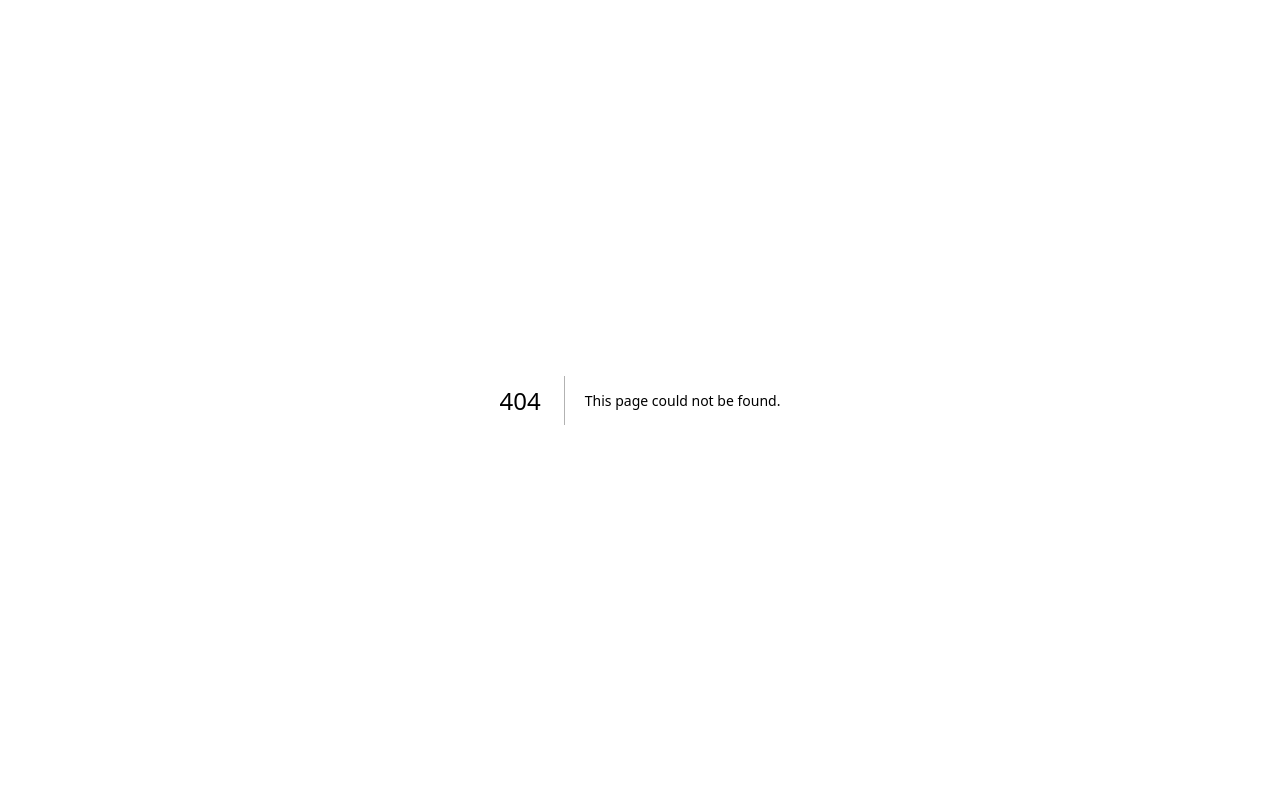
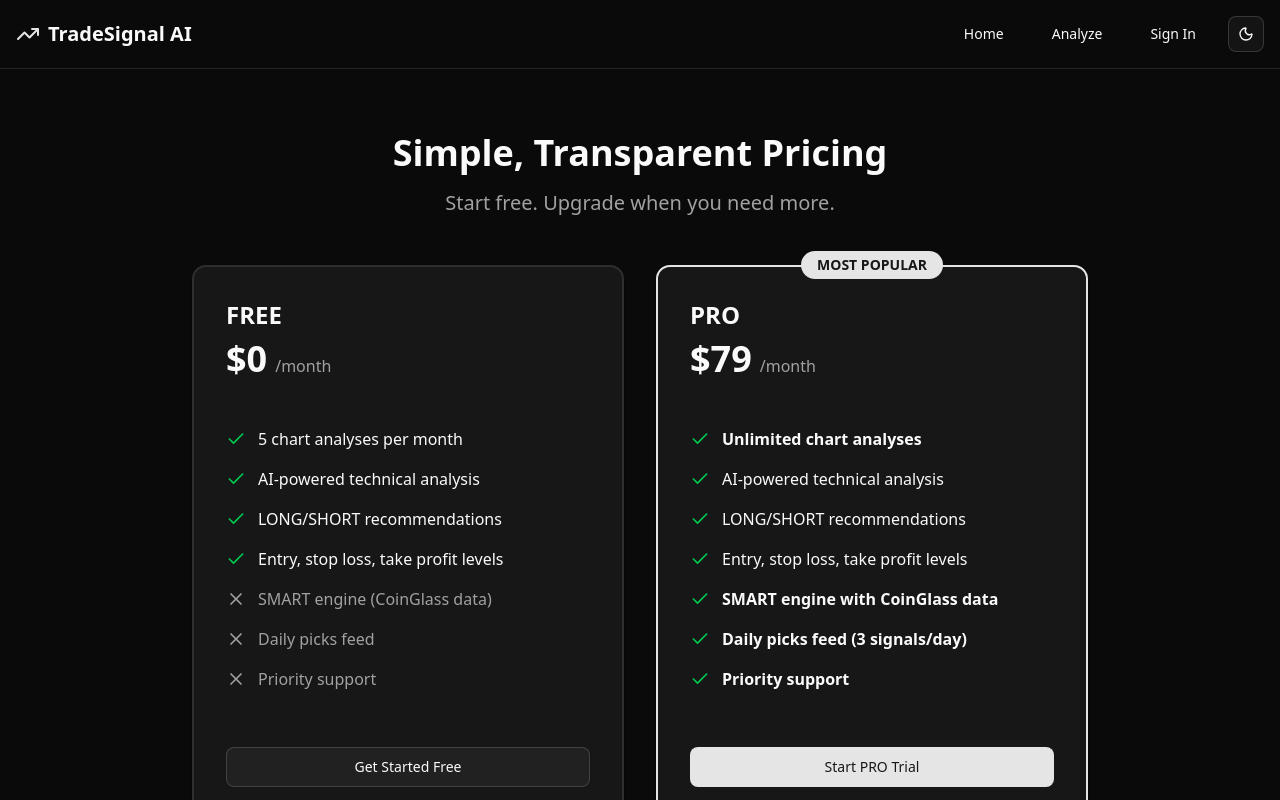
Before and after one commit to DanySCC/tradesignal-web, a Next.js app: page /pricing in a window 1280 px wide. Before the commit this address had no page. Shown: the top 800 px of the page. Built offline with nearby package versions, Linux system fonts and the light colour scheme.

Commit message:
feat: Add pricing page with FREE and PRO tiers
- Create /pricing route with two-tier comparison
- FREE: 5 analyses/month, basic features
- PRO: Unlimited analyses, SMART engine, daily picks (9/mo)
- Include FAQ section
- Update homepage navigation with working links

```diff
--- a/src/app/page.tsx
+++ b/src/app/page.tsx
@@ -15,9 +15,15 @@ export default function Home() {
             <span className="text-xl font-bold">TradeSignal AI</span>
           </div>
           <div className="flex items-center gap-4">
-            <Button variant="ghost">Features</Button>
-            <Button variant="ghost">Pricing</Button>
-            <Button variant="ghost">Sign In</Button>
+            <Button variant="ghost" asChild>
+              <Link href="/analyze">Features</Link>
+            </Button>
+            <Button variant="ghost" asChild>
+              <Link href="/pricing">Pricing</Link>
+            </Button>
+            <Button variant="ghost" asChild>
+              <Link href="/auth/signin">Sign In</Link>
+            </Button>
             <ThemeToggle />
           </div>
         </div>
--- /dev/null
+++ b/src/app/pricing/page.tsx
@@ -0,0 +1,198 @@
+import { ThemeToggle } from "@/components/theme-toggle";
+import { Button } from "@/components/ui/button";
+import { Card } from "@/components/ui/card";
+import { TrendingUp, Check, X } from "lucide-react";
+import Link from "next/link";
+
+export default function PricingPage() {
+  return (
+    <div className="min-h-screen bg-background">
+      {/* Navigation */}
+      <nav className="border-b">
+        <div className="container mx-auto px-4 py-4 flex items-center justify-between">
+          <Link href="/" className="flex items-center gap-2">
+            <TrendingUp className="h-6 w-6 text-primary" />
+            <span className="text-xl font-bold">TradeSignal AI</span>
+          </Link>
+          <div className="flex items-center gap-4">
+            <Button variant="ghost" asChild>
+              <Link href="/">Home</Link>
+            </Button>
+            <Button variant="ghost" asChild>
+              <Link href="/analyze">Analyze</Link>
+            </Button>
+            <Button variant="ghost" asChild>
+              <Link href="/auth/signin">Sign In</Link>
+            </Button>
+            <ThemeToggle />
+          </div>
+        </div>
+      </nav>
+
+      {/* Pricing Section */}
+      <section className="container mx-auto px-4 py-16">
+        <div className="text-center mb-12">
+          <h1 className="text-4xl font-bold mb-4">
+            Simple, Transparent Pricing
+          </h1>
+          <p className="text-xl text-muted-foreground">
+            Start free. Upgrade when you need more.
+          </p>
+        </div>
+
+        <div className="grid md:grid-cols-2 gap-8 max-w-4xl mx-auto">
+          {/* FREE Tier */}
+          <Card className="p-8 border-2">
+            <div className="mb-6">
+              <h2 className="text-2xl font-bold mb-2">FREE</h2>
+              <div className="flex items-baseline gap-2">
+                <span className="text-4xl font-bold">$0</span>
+                <span className="text-muted-foreground">/month</span>
+              </div>
+            </div>
+
+            <ul className="space-y-4 mb-8">
+              <li className="flex items-start gap-3">
+                <Check className="h-5 w-5 text-green-500 flex-shrink-0 mt-0.5" />
+                <span>5 chart analyses per month</span>
+              </li>
+              <li className="flex items-start gap-3">
+                <Check className="h-5 w-5 text-green-500 flex-shrink-0 mt-0.5" />
+                <span>AI-powered technical analysis</span>
+              </li>
+              <li className="flex items-start gap-3">
+                <Check className="h-5 w-5 text-green-500 flex-shrink-0 mt-0.5" />
+                <span>LONG/SHORT recommendations</span>
+              </li>
+              <li className="flex items-start gap-3">
+                <Check className="h-5 w-5 text-green-500 flex-shrink-0 mt-0.5" />
+                <span>Entry, stop loss, take profit levels</span>
+              </li>
+              <li className="flex items-start gap-3">
+                <X className="h-5 w-5 text-muted-foreground flex-shrink-0 mt-0.5" />
+                <span className="text-muted-foreground">SMART engine (CoinGlass data)</span>
+              </li>
+              <li className="flex items-start gap-3">
+                <X className="h-5 w-5 text-muted-foreground flex-shrink-0 mt-0.5" />
+                <span className="text-muted-foreground">Daily picks feed</span>
+              </li>
+              <li className="flex items-start gap-3">
+                <X className="h-5 w-5 text-muted-foreground flex-shrink-0 mt-0.5" />
+                <span className="text-muted-foreground">Priority support</span>
+              </li>
+            </ul>
+
+            <Button size="lg" variant="outline" className="w-full" asChild>
+              <Link href="/auth/signup">Get Started Free</Link>
+            </Button>
+          </Card>
+
+          {/* PRO Tier */}
+          <Card className="p-8 border-2 border-primary relative">
+            <div className="absolute -top-4 left-1/2 -translate-x-1/2 bg-primary text-primary-foreground px-4 py-1 rounded-full text-sm font-semibold">
+              MOST POPULAR
+            </div>
+
+            <div className="mb-6">
+              <h2 className="text-2xl font-bold mb-2">PRO</h2>
+              <div className="flex items-baseline gap-2">
+                <span className="text-4xl font-bold">$79</span>
+                <span className="text-muted-foreground">/month</span>
+              </div>
+            </div>
+
+            <ul className="space-y-4 mb-8">
+              <li className="flex items-start gap-3">
+                <Check className="h-5 w-5 text-green-500 flex-shrink-0 mt-0.5" />
+                <span className="font-semibold">Unlimited chart analyses</span>
+              </li>
+              <li className="flex items-start gap-3">
+                <Check className="h-5 w-5 text-green-500 flex-shrink-0 mt-0.5" />
+                <span>AI-powered technical analysis</span>
+              </li>
+              <li className="flex items-start gap-3">
+                <Check className="h-5 w-5 text-green-500 flex-shrink-0 mt-0.5" />
+                <span>LONG/SHORT recommendations</span>
+              </li>
+              <li className="flex items-start gap-3">
+                <Check className="h-5 w-5 text-green-500 flex-shrink-0 mt-0.5" />
+                <span>Entry, stop loss, take profit levels</span>
+              </li>
+              <li className="flex items-start gap-3">
+                <Check className="h-5 w-5 text-green-500 flex-shrink-0 mt-0.5" />
+                <span className="font-semibold">SMART engine with CoinGlass data</span>
+              </li>
+              <li className="flex items-start gap-3">
+                <Check className="h-5 w-5 text-green-500 flex-shrink-0 mt-0.5" />
+                <span className="font-semibold">Daily picks feed (3 signals/day)</span>
+              </li>
+              <li className="flex items-start gap-3">
+                <Check className="h-5 w-5 text-green-500 flex-shrink-0 mt-0.5" />
+                <span className="font-semibold">Priority support</span>
+              </li>
+            </ul>
+
+            <Button size="lg" className="w-full" asChild>
+              <Link href="/auth/signup">Start PRO Trial</Link>
+            </Button>
+
+            <p className="text-center text-sm text-muted-foreground mt-4">
+              Cancel anytime. No long-term contracts.
+            </p>
+          </Card>
+        </div>
+
+        {/* FAQ Section */}
+        <div className="mt-20 max-w-3xl mx-auto">
+          <h2 className="text-3xl font-bold text-center mb-12">
+            Frequently Asked Questions
+          </h2>
+
+          <div className="space-y-6">
+            <Card className="p-6">
+              <h3 className="font-semibold mb-2">What's included in the FREE tier?</h3>
+              <p className="text-muted-foreground">
+                You get 5 chart analyses per month with AI-powered technical analysis, including LONG/SHORT recommendations and price levels.
+              </p>
+            </Card>
+
+            <Card className="p-6">
+              <h3 className="font-semibold mb-2">What is the SMART engine?</h3>
+              <p className="text-muted-foreground">
+                The SMART engine uses real-time CoinGlass liquidation data, funding rates, and long/short ratios to validate or override technical analysis. It helps you avoid liquidation zones and trade with the smart money.
+              </p>
+            </Card>
+
+            <Card className="p-6">
+              <h3 className="font-semibold mb-2">Can I upgrade or downgrade anytime?</h3>
+              <p className="text-muted-foreground">
+                Yes! Upgrade to PRO anytime. Downgrade at the end of your billing cycle. No penalties, no questions asked.
+              </p>
+            </Card>
+
+            <Card className="p-6">
+              <h3 className="font-semibold mb-2">Do you offer refunds?</h3>
+              <p className="text-muted-foreground">
+                We offer a 7-day money-back guarantee. If you're not satisfied within the first week, we'll refund your payment in full.
+              </p>
+            </Card>
+
+            <Card className="p-6">
+              <h3 className="font-semibold mb-2">What payment methods do you accept?</h3>
+              <p className="text-muted-foreground">
+                We accept all major credit cards, PayPal, and cryptocurrency payments (BTC, ETH, USDT).
+              </p>
+            </Card>
+          </div>
+        </div>
+      </section>
+
+      {/* Footer */}
+      <footer className="border-t mt-20">
+        <div className="container mx-auto px-4 py-8 text-center text-sm text-muted-foreground">
+          <p>© 2026 TradeSignal AI. Not financial advice. Trade at your own risk.</p>
+        </div>
+      </footer>
+    </div>
+  );
+}
```
